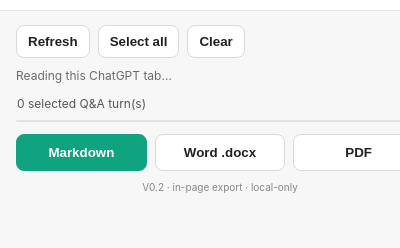
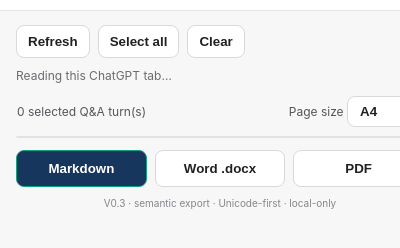
Before and after one commit to dulhara79/chatgpt-thread-exporter, a browser extension: page popup.html in a window 400 px wide. Shown: the part 82-330 px from the top of the page. Drawn offline with Linux system fonts and the light colour scheme.

Commit message:
feat: add professional page controls to popup

```diff
--- a/popup.html
+++ b/popup.html
@@ -13,10 +13,11 @@
     .sub { margin: 0; color: #6b6c70; font-size: 12px; line-height: 1.45; }
     main { padding: 14px 16px 18px; }
     .toolbar { display: flex; gap: 8px; margin-bottom: 10px; }
-    button { border: 1px solid #d9d9dc; background: #fff; color: #202123; border-radius: 8px; padding: 8px 11px; cursor: pointer; font-weight: 650; }
+    button, select { border: 1px solid #d9d9dc; background: #fff; color: #202123; border-radius: 8px; padding: 8px 11px; cursor: pointer; font-weight: 650; }
     button:hover { background: #f1f1f2; }
-    button.primary { background: #10a37f; color: #fff; border-color: #10a37f; }
-    button.primary:hover { background: #0d8f70; }
+    select { padding: 6px 8px; border-radius: 8px; background: #fff; color: #202123; }
+    button.primary { background: #17365d; color: #fff; border-color: #10a37f; }
+    button.primary:hover { background: #102b4d; }
     button:disabled { cursor: default; opacity: .5; }
     .status { min-height: 18px; font-size: 12px; color: #6b6c70; margin: 8px 0 10px; }
     .error { color: #b42318; }
@@ -52,6 +53,7 @@
     <div id="meta" class="meta" hidden></div>
     <div class="select-row">
       <label><span id="count">0</span> selected Q&amp;A turn(s)</label>
+      <label>Page size <select id="page-size" aria-label="Document page size"><option value="A4" selected>A4</option><option value="Letter">Letter</option><option value="Legal">Legal</option></select></label>
     </div>
     <div id="turns" class="turns"></div>
     <div class="formats">
@@ -59,7 +61,7 @@
       <button id="docx">Word .docx</button>
       <button id="pdf">PDF</button>
     </div>
-    <footer>V0.2 · in-page export · local-only</footer>
+    <footer>V0.3 · semantic export · Unicode-first · local-only</footer>
   </main>
   <script src="exporter.js"></script>
   <script src="popup.js"></script>
```
